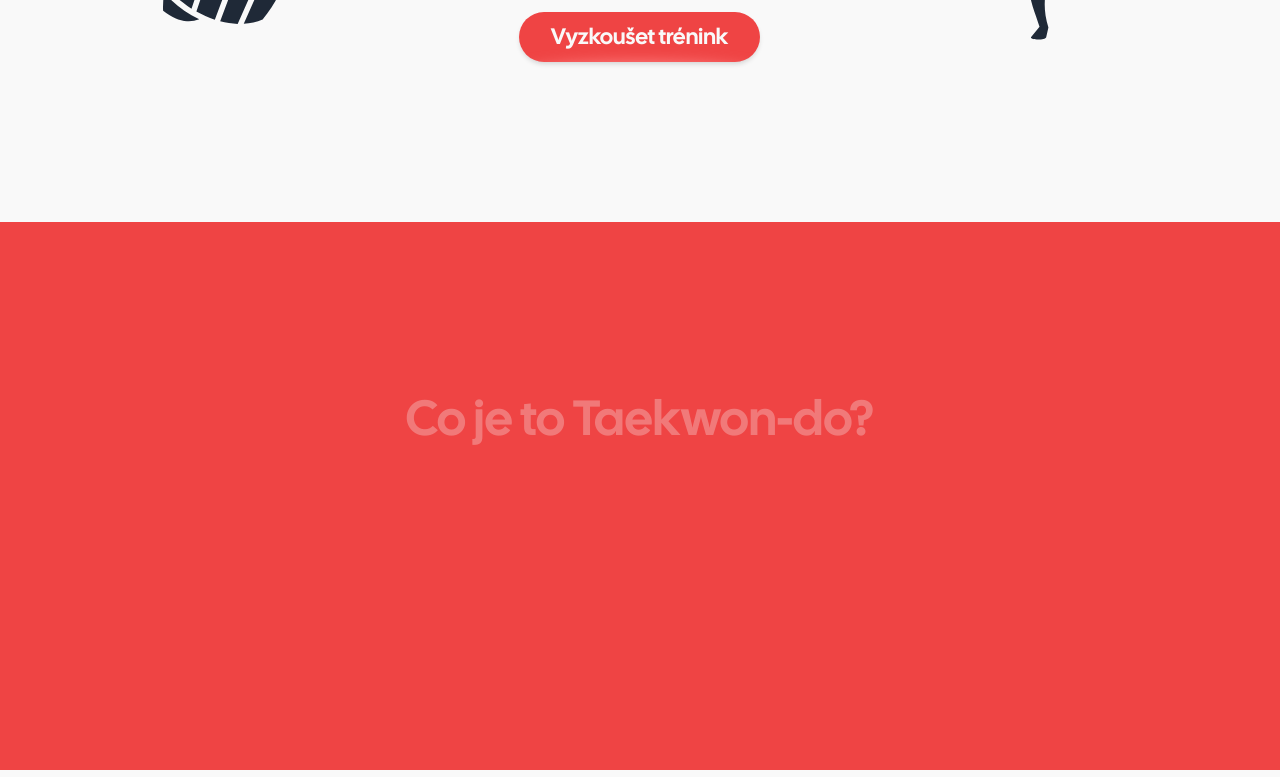
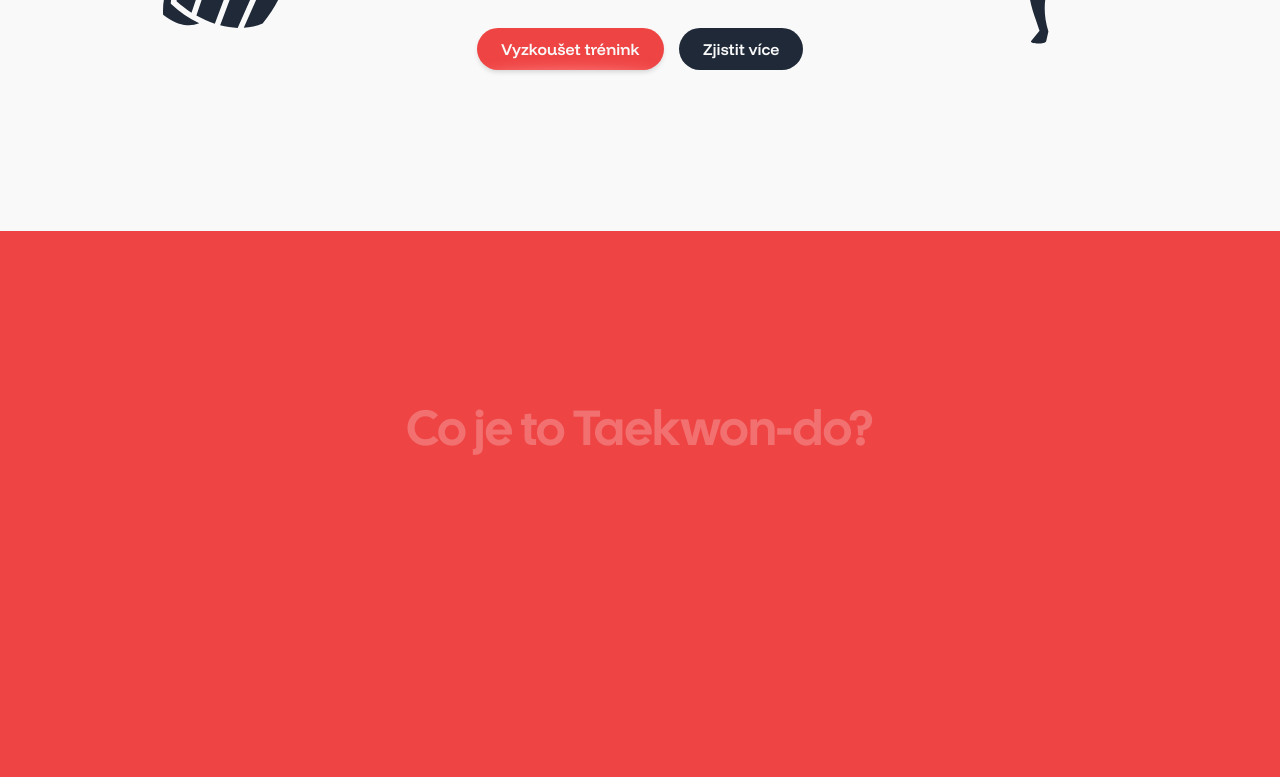
Before and after one commit to pealbert/taekol, a website built with Vite: page index.html in a window 1280 px wide. Shown: the part 367-1144 px from the top of the page. Built offline with nearby package versions, Linux system fonts and the light colour scheme; some packages are replaced by stand-ins of ours; files whose address does not match are found by name.

Commit message:
Add learn more link in hero section

```diff
--- a/index.html
+++ b/index.html
@@ -93,7 +93,10 @@
 			<div class="hero__title">
 				<h1>Staň se součástí týmu!</h1>
 				<p>Nábor pro rok 2026/2027 právě probíhá!</p>
-				<a href="/registration">Vyzkoušet trénink</a>
+				<div class="hero__links">
+					<a href="/registration">Vyzkoušet trénink</a>
+					<a href="/about">Zjistit více</a>
+				</div>
 			</div>
 			<svg viewBox="0 0 57 60" xmlns="http://www.w3.org/2000/svg">
 				<title>Kop</title>
--- a/src/css/animate.css
+++ b/src/css/animate.css
@@ -9,13 +9,13 @@
 	}
 
 	header > a:nth-last-of-type(1):hover:not(:active),
-	.hero__title > a:hover:not(:active) {
+	.hero__links a:hover:not(:active) {
 		box-shadow: none;
 		transform: scale(0.98) translateY(1px);
 	}
 
 	header > a:nth-last-of-type(1):hover:not(:active)::after,
-	.hero__title > a:hover:not(:active)::after {
+	.hero__links a:first-of-type:not(:active)::after {
 		bottom: -15px;
 	}
 
@@ -66,13 +66,13 @@
 }
 
 header > a:nth-last-of-type(1):active,
-.hero__title > a:active {
+.hero__links a:active {
 	box-shadow: none;
 	transform: scale(0.98) translateY(1px);
 }
 
 header > a:nth-last-of-type(1):active::after,
-.hero__title > a:active::after {
+.hero__links a:first-of-type::after {
 	bottom: -15px;
 }
 
--- a/src/css/main.css
+++ b/src/css/main.css
@@ -4,6 +4,7 @@
 @import "./animate.css";
 
 #hero {
+	position: relative;
 	display: flex;
 	align-items: center;
 	justify-content: space-around;
@@ -31,23 +32,38 @@
 	color: var(--gray-color);
 }
 
-.hero__title > a {
+.hero__links {
+	display: flex;
+	flex-direction: column;
+	align-items: flex-start;
+	gap: 1rem;
+}
+
+.hero__links a {
 	opacity: 0;
+	color: var(--white-color);
+	font-family: "Funnel Display", sans-serif;
+	font-weight: 600;
+	font-size: var(--tiny-font-size);
+	border-radius: var(--round-border-radius);
+	padding: 0.75rem 1.5rem;
+	transition: all 0.2s ease;
 	animation: fade-in 0.5s ease forwards 0.3s;
+}
+
+.hero__links a:first-of-type {
 	position: relative;
-	color: var(--white-color);
-	font-family: "Cal Sans", sans-serif;
-	font-size: var(--small-font-size);
 	background-color: var(--red-color);
-	border-radius: var(--round-border-radius);
-	padding: 0.5rem 1.5rem;
-	margin-top: 0.5rem;
 	box-shadow: 0 3px 5px -1px rgba(0, 0, 0, 0.15);
 	overflow: hidden;
-	transition: all 0.2s ease;
 }
 
-.hero__title > a::after {
+.hero__links a:last-of-type {
+	background-color: var(--black-color);
+}
+
+
+.hero__links a:first-of-type:after {
 	content: "";
 	position: absolute;
 	left: 0;
@@ -427,6 +443,9 @@
 }
 
 @media (width >= 480px) {
+	.hero__links {
+		flex-direction: row;
+	}
 	.about__info {
 		flex-direction: row;
 		gap: 3rem;
@@ -539,13 +558,12 @@
 }
 
 @media (width >= 1024px) {
+	.hero__title {
+		gap: 0.75rem;
+	}
+
 	.hero__title p {
 		font-size: var(--small-font-size);
-	}
-
-	.hero__title > a {
-		font-size: var(--medium-font-size);
-		padding: 0.75rem 2rem;
 	}
 
 	#hero svg:first-child {
```
